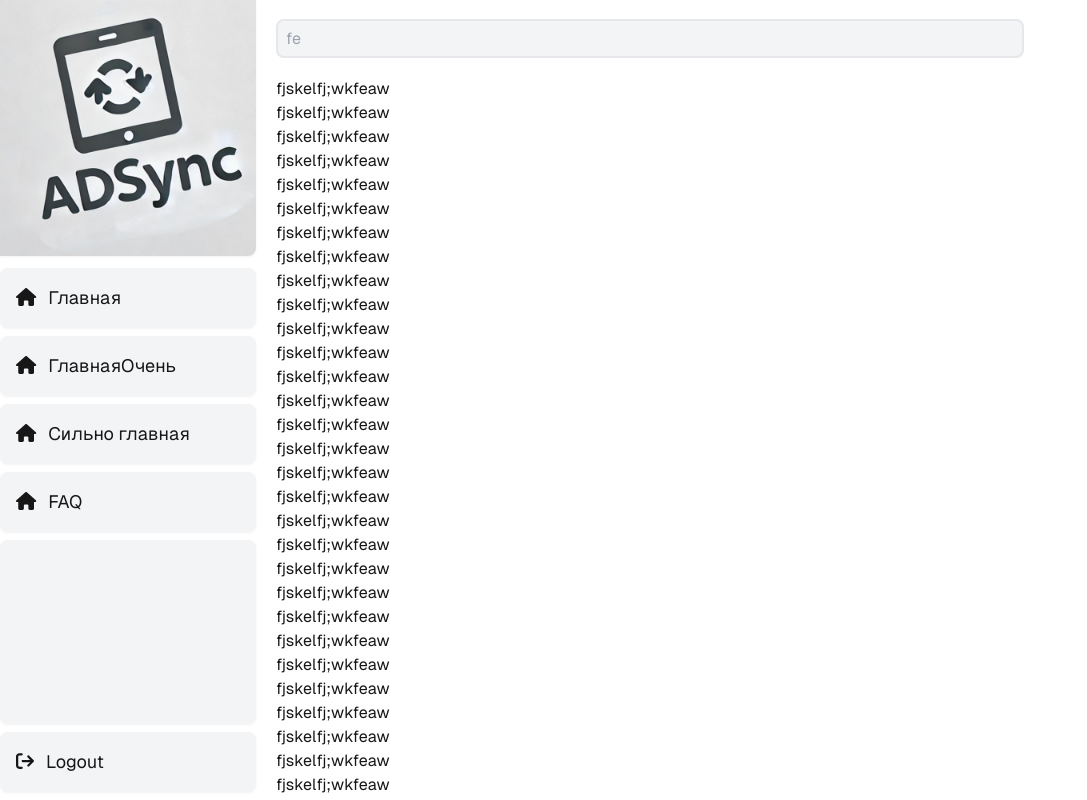
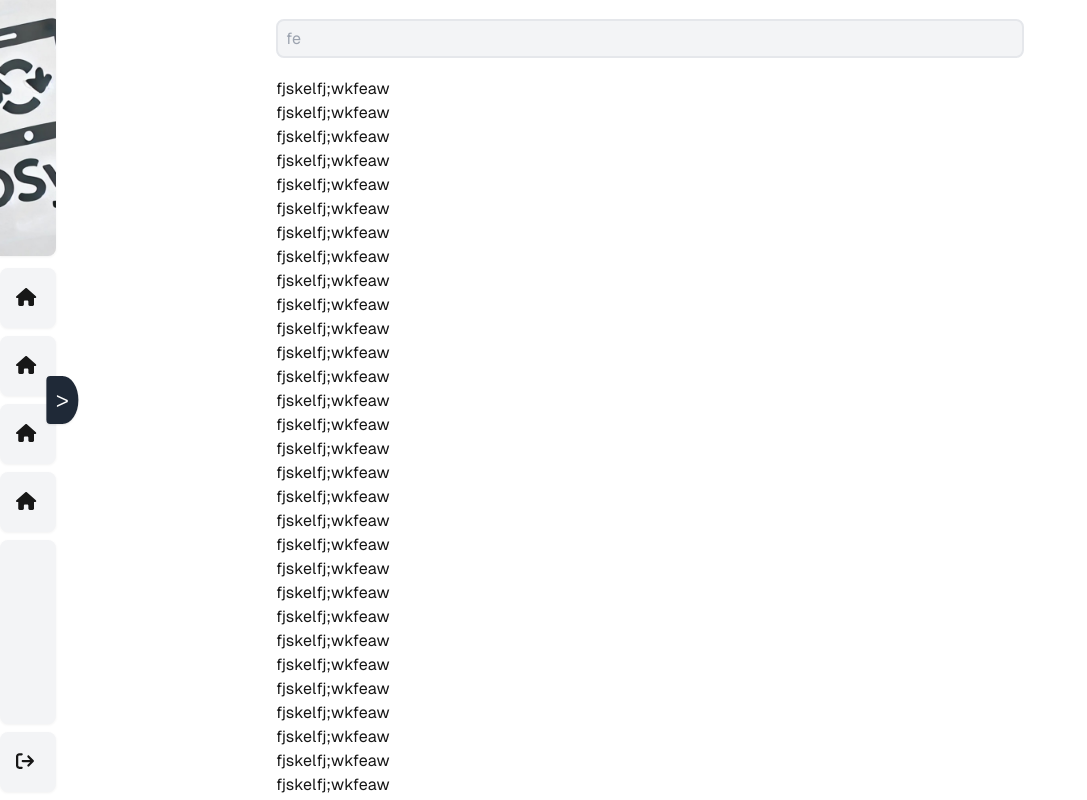
Before and after one commit to PiePieChocoPie/ADSync, a Next.js app: page /dashboard in a window 1280 px wide. Shown: the top 800 px of the page, without its empty margins (0-1087 px from the left). Built offline with nearby package versions, Linux system fonts and the light colour scheme.

Commit message:
changed navbar folding to button instead hover

```diff
--- a/app/globals.css
+++ b/app/globals.css
@@ -5,6 +5,10 @@
 :root {
   --background: #ffffff;
   --foreground: #171717;
+
+  --primary: theme(colors.blue.500);
+  --primary-hover: theme(colors.blue.600);
+  --regular: theme(colors.gray.800);
 
   --item-bg: theme(colors.gray.100);
   --item-border: theme(colors.gray.200);
@@ -14,6 +18,7 @@
 
   --navbar-min-width: theme(width.navbarMin);
   --navbar-max-width: theme(width.navbarMax);
+
 }
 
 /* @media (prefers-color-scheme: dark) {
--- a/components/element/Navbar/page.tsx
+++ b/components/element/Navbar/page.tsx
@@ -9,11 +9,7 @@ import { faHouse, faSignOut } from '@fortawesome/free-solid-svg-icons'
 import NavbarItem from "@/components/atom/NavbarItem/page";
 
 function Navbar () {
-  // const router = useRouter();
-  // const isAuthPage = router.pathname;
-
   let [folded, setFolded] = useState(true);
-
 
   // dynamicly change navbar width
   const handleFoldedChange = () => {
@@ -49,37 +45,34 @@ function Navbar () {
     }
   };
 
-
   // start changing navbar width and pretify it folds/unfolds
-  const changeFolded = (newValue: boolean) => {
+  const changeFolded = () => {
     const navbar = document.querySelector(`.${styles.navbar}`);
     const emptyNavbar = document.querySelector(`.${styles.emptyNavbar}`);
     if (navbar && emptyNavbar) {
-      let newFolded = false
-      if (newValue) {
-        newFolded = true
-      }
-      setFolded(newFolded)
+      setFolded(!folded)
     }
   };
-
 
   // track folded changing
   useEffect(() => {
     handleFoldedChange();
   }, [folded]);
 
-  // if (isAuthPage) return <></>;
+
   return(
-    <>
+    <div className="">
       <div className={`${styles.emptyNavbar} ${styles.navbarWidth}`}></div>
-    <div onMouseEnter={(e) => changeFolded(false) }
-      onMouseLeave={(e) => changeFolded(true)}
+      <div
         className={`${styles.container} ${styles.navbarWidth} ${styles.navbar} fixed left-0 top-0 flex flex-col`}
       >
         <div className="w-100 mb-3">
           <Image className={styles.logo} src={logoImg} alt="logo" />
         </div>
+
+        <button onClick={(e) => changeFolded()} className={styles.unfoldButton}>
+          	{folded? ">": "<"}
+        </button>
 
         <ul className={styles.list}>
           <NavbarItem name="Главная" icon={faHouse} position="absolute" />
@@ -92,7 +85,28 @@ function Navbar () {
           <NavbarItem name="Logout" icon={faSignOut} position="absolute"/>
         </div>
     </div>
-    </>
+
+    </div>
   )
 };
 export default Navbar;
+
+
+
+
+
+  // const changeFolded = (newValue: boolean) => {
+  //   const navbar = document.querySelector(`.${styles.navbar}`);
+  //   const emptyNavbar = document.querySelector(`.${styles.emptyNavbar}`);
+  //   if (navbar && emptyNavbar) {
+  //     let newFolded = false
+  //     if (newValue) {
+  //       newFolded = true
+  //     }
+  //     setFolded(newFolded)
+  //   }
+  // };
+  /* <div onMouseEnter={(e) => changeFolded(false) }
+    onMouseLeave={(e) => changeFolded(true)}
+    className={`${styles.container} ${styles.navbarWidth} ${styles.navbar} fixed left-0 top-0 flex flex-col`}
+  > */
--- a/components/element/Navbar/style.module.css
+++ b/components/element/Navbar/style.module.css
@@ -1,5 +1,6 @@
 .container {
   height: 100vh;
+  z-index: 10;
 }
 .container > *:not(ul), .container > ul > * {
   @apply drop-shadow-sm;
@@ -32,3 +33,40 @@
   opacity: 1;
   @apply transition-all duration-300 ease-out;
 }
+.emptyNavbar {
+  z-index: -50;
+}
+
+
+
+.unfoldButton {
+  position: absolute;
+  top: 50%;
+  right: 0%;
+  /* transform: translate(65%, -50%);
+  z-index: 20;
+  width: 24px;
+  height: 64px;
+  border-radius: 8px 100% 100% 8px; */
+  font-size: 1.5rem;
+  font-weight: 300;
+  transform: translate(70%, -50%);
+  z-index: 20;
+  width: 32px;
+  height: 48px;
+  border-radius: 8px 100% 100% 8px;
+
+  background-color: var(--regular);
+  color: white;
+  /* background: linear-gradient(to left, var(--primary-color) 30%, rgba(0, 0, 0, 0) 90%); */
+
+  border: none;
+  overflow: hidden;
+  cursor: pointer;
+  @apply shadow-sm transition-colors duration-300;
+}
+
+.unfoldButton:hover {
+  background-color: var(--primary-hover);
+  @apply transition-colors duration-300;
+}
```
Lines whose indentation alone changed are shown as unchanged.
